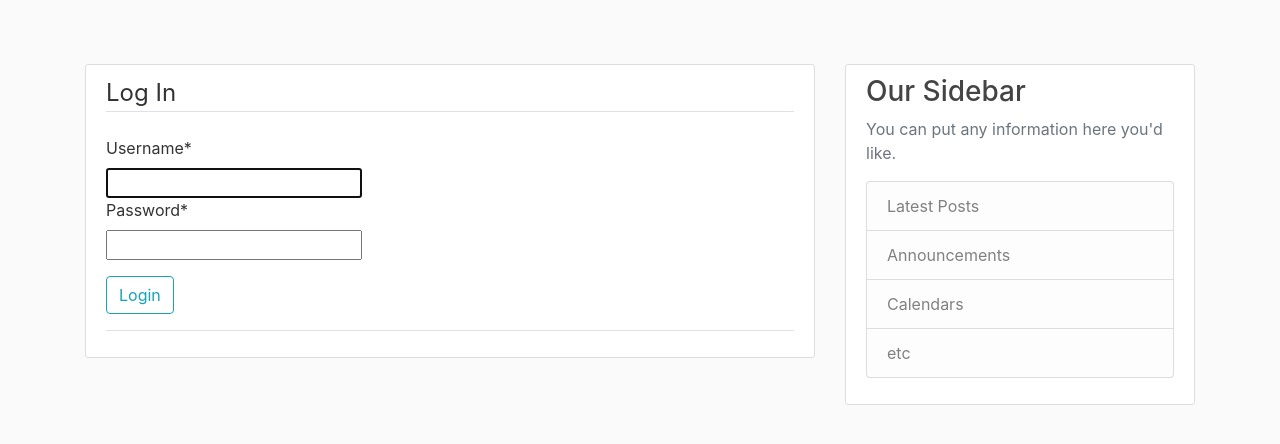
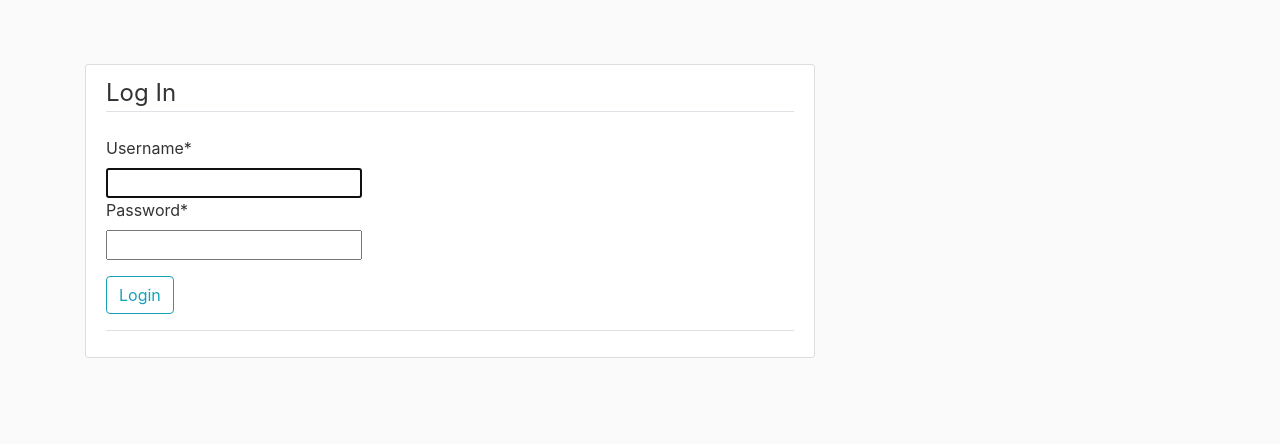
Before and after one commit to Mahnaz-karimi/Whistleblower, a Django app: page /caseworker/ in a window 1280 px wide. Shown: the part 16-460 px from the top of the page. Run offline with Django 3.2, Linux system fonts and the light colour scheme; some libraries are stand-ins or nearby versions.

Commit message:
side-bare is deletet

```diff
--- a/case/templates/case/base.html
+++ b/case/templates/case/base.html
@@ -45,17 +45,6 @@
           {% block content %}{% endblock %}
         </div>
         <div class="col-md-4">
-          <div class="content-section">
-            <h3>Our Sidebar</h3>
-            <p class='text-muted'>You can put any information here you'd like.
-              <ul class="list-group">
-                <li class="list-group-item list-group-item-light">Latest Posts</li>
-                <li class="list-group-item list-group-item-light">Announcements</li>
-                <li class="list-group-item list-group-item-light">Calendars</li>
-                <li class="list-group-item list-group-item-light">etc</li>
-              </ul>
-            </p>
-          </div>
         </div>
       </div>
     </main>
--- a/case/templates/case/case.html
+++ b/case/templates/case/case.html
@@ -9,7 +9,6 @@
                     <p><small class="text-muted">{{ case.created|date:"F d, Y" }}</small></p>
                 </div>
                 <h10><a class="article-title" href="#">{{case.case_info}}</a></h10>
-                <!-- <p>{{case.case_info}}</p> -->
                 <p>  {{case.description}}</p>
                 <p>  {{case.case_info.status}}</p>
             </div>
```
